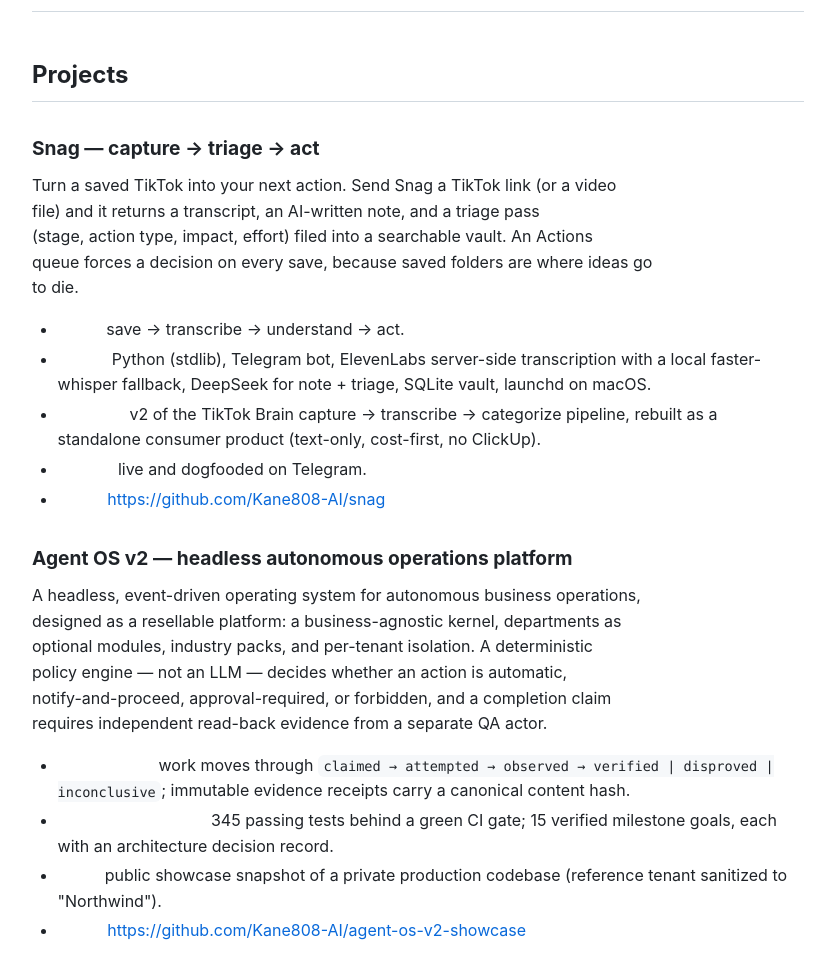
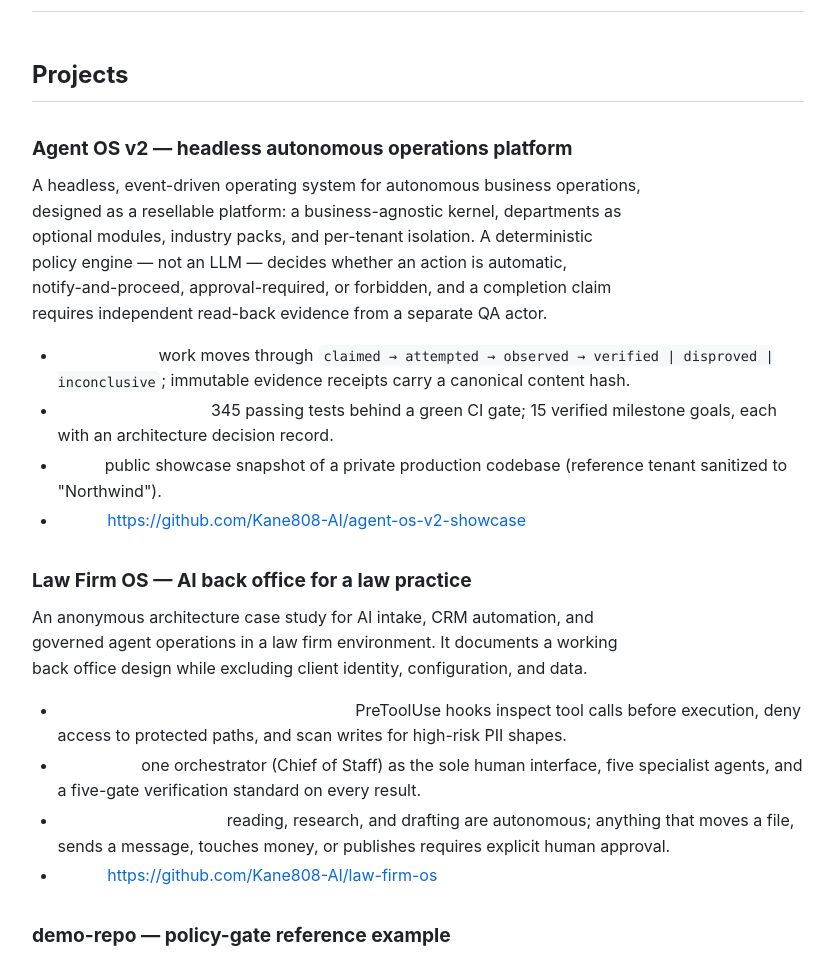
Before and after one commit to Kane808-AI/portfolio, a plain HTML site: page index.html in a window 1280 px wide. Shown: the part 460-1413 px from the top of the page, without its empty margins (222-1055 px from the left). Drawn offline with Linux system fonts and the light colour scheme.

Commit message:
docs: sanitize published portfolio page

```diff
--- a/index.html
+++ b/index.html
@@ -53,19 +53,6 @@
 </ul>
 <hr>
 <h2 dir="auto">Projects</h2>
-<h3 dir="auto">Snag — capture → triage → act</h3>
-<p dir="auto">Turn a saved TikTok into your next action. Send Snag a TikTok link (or a video<br>
-file) and it returns a transcript, an AI-written note, and a triage pass<br>
-(stage, action type, impact, effort) filed into a searchable vault. An Actions<br>
-queue forces a decision on every save, because saved folders are where ideas go<br>
-to die.</p>
-<ul dir="auto">
-<li><strong>Loop:</strong> save → transcribe → understand → act.</li>
-<li><strong>Stack:</strong> Python (stdlib), Telegram bot, ElevenLabs server-side transcription with a local faster-whisper fallback, DeepSeek for note + triage, SQLite vault, launchd on macOS.</li>
-<li><strong>Lineage:</strong> v2 of the TikTok Brain capture → transcribe → categorize pipeline, rebuilt as a standalone consumer product (text-only, cost-first, no ClickUp).</li>
-<li><strong>Status:</strong> live and dogfooded on Telegram.</li>
-<li><strong>Repo:</strong> <a href="https://github.com/Kane808-AI/snag">https://github.com/Kane808-AI/snag</a></li>
-</ul>
 <h3 dir="auto">Agent OS v2 — headless autonomous operations platform</h3>
 <p dir="auto">A headless, event-driven operating system for autonomous business operations,<br>
 designed as a resellable platform: a business-agnostic kernel, departments as<br>
@@ -80,13 +67,11 @@
 <li><strong>Repo:</strong> <a href="https://github.com/Kane808-AI/agent-os-v2-showcase">https://github.com/Kane808-AI/agent-os-v2-showcase</a></li>
 </ul>
 <h3 dir="auto">Law Firm OS — AI back office for a law practice</h3>
-<p dir="auto">Delivered as a paid consulting engagement for a criminal defense and personal<br>
-injury practice. AI intake classification feeds four systems of record; a CRM<br>
-layer runs SMS-first follow-up and booking; a six-agent operations layer runs<br>
-the back office. It is the firm's working back office, not a demo and not a<br>
-chatbot.</p>
+<p dir="auto">An anonymous architecture case study for AI intake, CRM automation, and<br>
+governed agent operations in a law firm environment. It documents a working<br>
+back office design while excluding client identity, configuration, and data.</p>
 <ul dir="auto">
-<li><strong>Privilege in code, not prompts:</strong> PreToolUse hooks inspect every tool call before it executes and deny the ones that touch protected ground; writes are scanned for SSN/DOB shapes.</li>
+<li><strong>Privacy controls at the tool boundary:</strong> PreToolUse hooks inspect tool calls before execution, deny access to protected paths, and scan writes for high-risk PII shapes.</li>
 <li><strong>Structure:</strong> one orchestrator (Chief of Staff) as the sole human interface, five specialist agents, and a five-gate verification standard on every result.</li>
 <li><strong>Autonomy as a table:</strong> reading, research, and drafting are autonomous; anything that moves a file, sends a message, touches money, or publishes requires explicit human approval.</li>
 <li><strong>Repo:</strong> <a href="https://github.com/Kane808-AI/law-firm-os">https://github.com/Kane808-AI/law-firm-os</a></li>
@@ -137,16 +122,6 @@
 <td>33</td>
 <td>Law Firm OS</td>
 </tr>
-<tr>
-<td>Denials and real PII catches on day one</td>
-<td>3 denials · 1 PII catch</td>
-<td>Law Firm OS</td>
-</tr>
-<tr>
-<td>Ideas processed through the capture → triage → act pipeline</td>
-<td>132</td>
-<td>TikTok Brain → Snag</td>
-</tr>
 </tbody>
 </table></markdown-accessiblity-table>
 <hr>
@@ -155,7 +130,6 @@
 <li><strong>GitHub profile:</strong> <a href="https://github.com/Kane808-AI">https://github.com/Kane808-AI</a></li>
 <li><strong>Law Firm OS:</strong> <a href="https://github.com/Kane808-AI/law-firm-os">https://github.com/Kane808-AI/law-firm-os</a></li>
 <li><strong>Agent OS v2:</strong> <a href="https://github.com/Kane808-AI/agent-os-v2-showcase">https://github.com/Kane808-AI/agent-os-v2-showcase</a></li>
-<li><strong>Snag:</strong> <a href="https://github.com/Kane808-AI/snag">https://github.com/Kane808-AI/snag</a></li>
 <li><strong>demo-repo:</strong> <a href="https://github.com/Kane808-AI/demo-repo">https://github.com/Kane808-AI/demo-repo</a></li>
 <li><strong>Website:</strong> <a href="https://chriskaneshiro.com" rel="nofollow">https://chriskaneshiro.com</a></li>
 <li><strong>Agency (Brand75):</strong> <a href="https://brand75.com" rel="nofollow">https://brand75.com</a></li>
```
